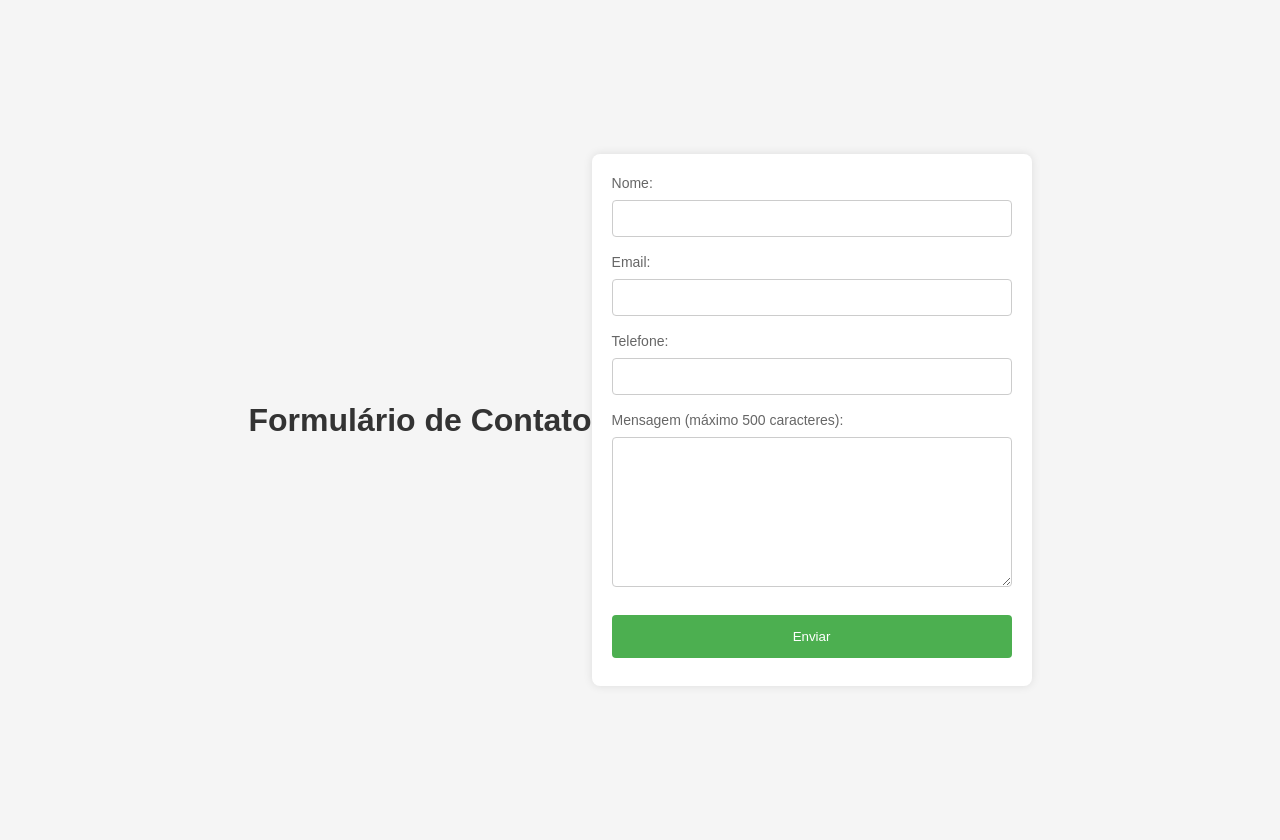
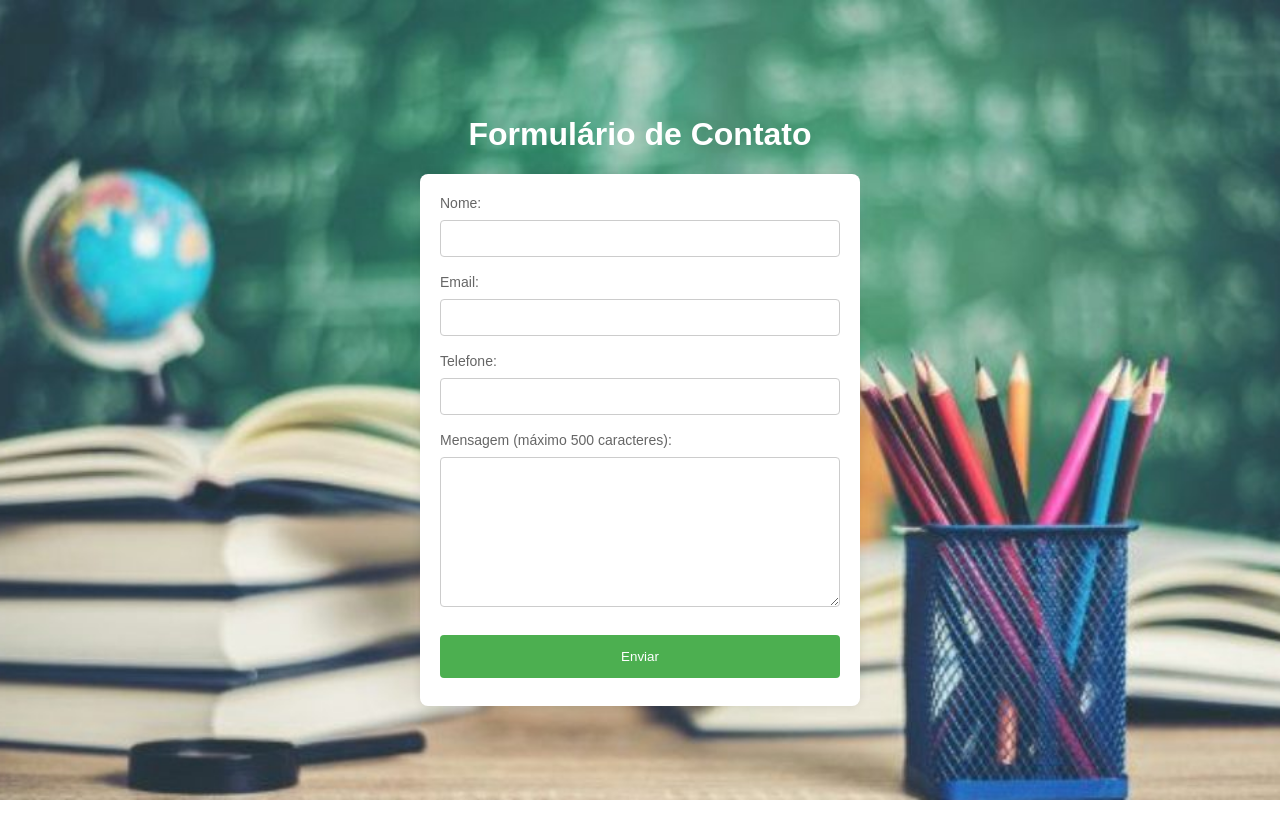
Before and after one commit to Manuelaamorim/smartSchool, a Django app: page /contato/ in a window 1280 px wide. After the commit the page ends 800 px from the top, so only its background shows below. Run offline with Django 5.2, Linux system fonts and the light colour scheme.

Commit message:
aperfeiçoando css do formulario de contato

```diff
--- a/appsmartschool/static/css/style_formulario_contato.css
+++ b/appsmartschool/static/css/style_formulario_contato.css
@@ -3,15 +3,28 @@ body {
     font-family: Arial, sans-serif;
     background-color: #f5f5f5;
     margin: 0;
-    padding: 20px;
+    padding: 0;
+    height: 100vh;
     display: flex;
     justify-content: center;
     align-items: center;
-    height: 100vh;
+    background-image: url('/static/images/fomulario_contato_backgound.jpg');
+    background-size: cover;
+    background-position: center;
+    background-repeat: no-repeat;
+}
+
+.container {
+    padding: 20px;
+    display: flex;
+    flex-direction: column; /* Isso organiza os filhos verticalmente */
+    align-items: center; /* Isso centraliza os filhos horizontalmente */
+    width: 100%;
+    max-width: 400px;
 }
 
 h1 {
-    color: #333;
+    color: #ffffff;
     text-align: center;
 }
 
--- a/appsmartschool/templates/appsmartschool/formulario_contato.html
+++ b/appsmartschool/templates/appsmartschool/formulario_contato.html
@@ -7,9 +7,10 @@
     <link rel="stylesheet" href="{% static 'css/style_formulario_contato.css' %}">
 </head>
 <body>
-    <h1>Formulário de Contato</h1>
-    <form method="post" action="{% url 'appsmartschool:formulario_contato' %}">
-        {% csrf_token %}
+    <div class="container">
+        <h1>Formulário de Contato</h1>
+        <form method="post" action="{% url 'appsmartschool:formulario_contato' %}">
+            {% csrf_token %}
         <label for="id_nome">Nome:</label><br>
         <input type="text" id="id_nome" name="nome" required><br>
         <label for="id_email">Email:</label><br>
@@ -20,5 +21,6 @@
         <textarea id="id_mensagem" name="mensagem" maxlength="500" required></textarea><br>
         <input type="submit" value="Enviar">
     </form>
+</div>
 </body>
 </html>
--- a/smartschool/settings.py
+++ b/smartschool/settings.py
@@ -120,7 +120,7 @@ USE_TZ = True
 STATIC_URL = '/static/'
 
 STATICFILES_DIRS = [
-    BASE_DIR / 'static',
+    BASE_DIR / "static",
 ]
 
 # Default primary key field type
```
Also changed, not shown: appsmartschool/static/images/fomulario_contato_backgound.jpg (added).
